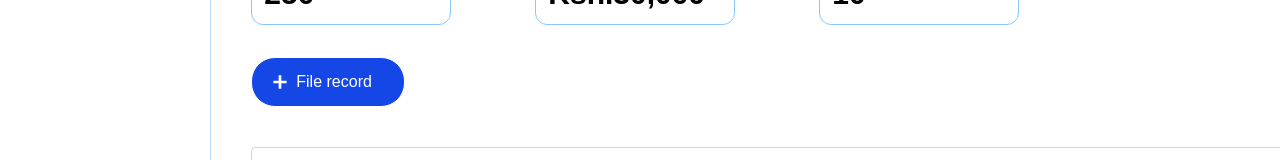
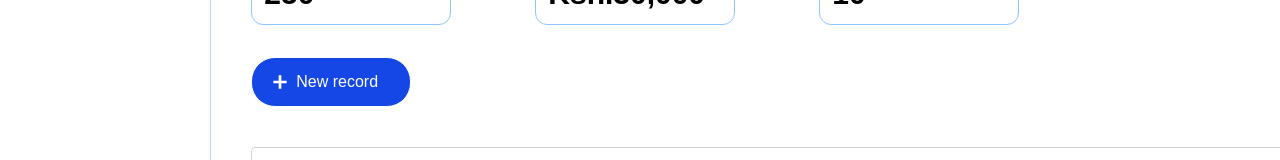
Before and after one commit to SamGombs20/OfferingAnalysisWeb, a Next.js app: page /dashboard in a window 1280 px wide. Shown: the part 237-397 px from the top of the page. Built offline with nearby package versions, Linux system fonts and the light colour scheme.

Commit message:
Update:User dashboard trend charts

```diff
--- a/app/dashboard/page.tsx
+++ b/app/dashboard/page.tsx
@@ -108,7 +108,7 @@ const DashboardPage = () => {
             strokeWidth={2}
           ></path>{" "}
         </svg>
-        <p className="pr-5">File record</p>
+        <p className="pr-5">New record</p>
       </button>
       <div className="mt-10 border p-5 border-gray-300 rounded">
         <p className="font-semibold mb-5 ml-15 text-2xl">
```
